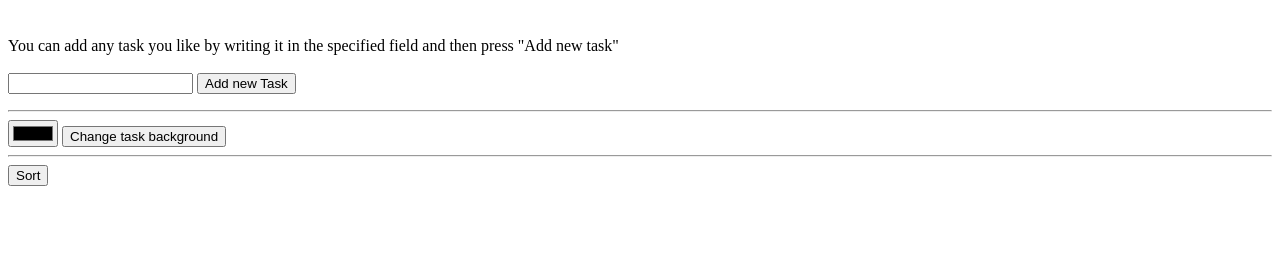
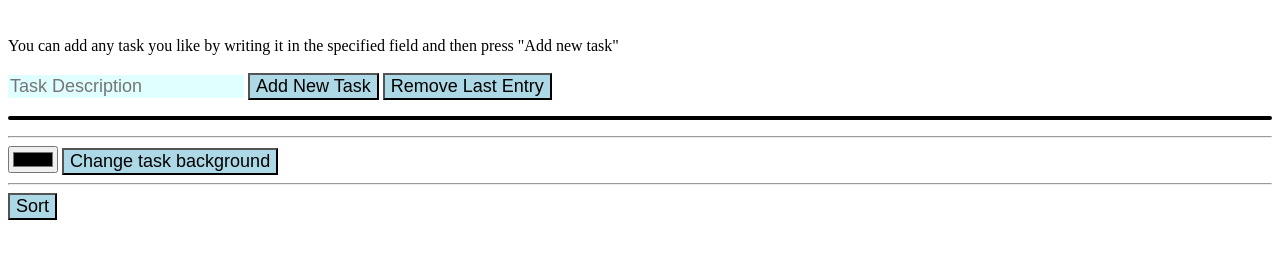
Before and after one commit to hamzaabrar/Module-1, a plain HTML site: page D8/index.html in a window 1280 px wide. Shown: the part 61-320 px from the top of the page. Drawn offline with Linux system fonts and the light colour scheme.

Commit message:
Update index.html

```diff
--- a/D8/index.html
+++ b/D8/index.html
@@ -6,7 +6,6 @@ ASSIGNMENT RULES
 - You can ask for tutor's help
 - You can google / use StackOverflow BUT we suggest you to use just the material provided
 - To test the page, just open it with your default browser.
-
 ASSIGNMENT TOPIC
 You are building a task list site.
 The have a list of tasks and can, at any time, add a new one, delete one or sort the whole bunch of them
@@ -16,29 +15,57 @@ The have a list of tasks and can, at any time, add a new one, delete one or sort
         <!-- EXERCISE 1:
         Specify the title, the charset (UTF-8) and the viewport of the page.
         -->
+        <meta charset="UTF-8">
+        <meta http-equiv="X-UA-Compatible" content="IE=edge">
+        <meta name="viewport" content="width=device-width, initial-scale=1.0">
+
         <style>
             /* EXERCISE 2:
             Create a CSS class for the task list with a diverse background
             Create a CSS class for the task list item with a border, a bold text and a bigger font size
             Style every button of the page to be bigger
             */
+
+            #myTaskList {
+                background-color: blue;
+                border: 2px solid black;
+                border-radius: 5px;
+            }
+
+            #myTaskList li {
+                background-color: aqua;
+                border: 1px solid black;
+                font-weight: 800;
+                font-size: large;
+            }
+
+            input[type=button] {
+                background-color: lightblue;
+                font-size: large;
+            }
+
+            input[type=text] {
+                background-color: lightcyan;
+                border: none;
+                font-size: large;
+            }
         </style>
     </head>
     <body>
         <h1>Welcome to your personal Task List!</h1>
-    <br />
+        <br/>
+        <span>You can add any task you like by writing it in the specified field and then press "Add new task"</span>
+        <br/>
+        <br/>
 
-    <span
-      >You can add any task you like by writing it in the specified field and
-      then press "Add new task"</span
-    ><br /><br />
-
-    <input type="text" id="newTask" />
-    <input type="button" value="Add new Task" onclick="addNewTask()" />
+        <input type="text" id="newTask" placeholder="Task Description"/>
+        <input type="button" value="Add New Task" onclick="addNewTask()"/>
 
         <!-- EXERCISE 3
         Create a button "Remove Last Task" to trigger the method "removeLast"
         -->
+
+        <input type="button" value="Remove Last Entry" onclick="removeLast()"/>
 
     <!-- EXERCISE 4
         Create a button "Remove First Task" to trigger the method "removeFirst"
```
Lines whose indentation alone changed are shown as unchanged.
